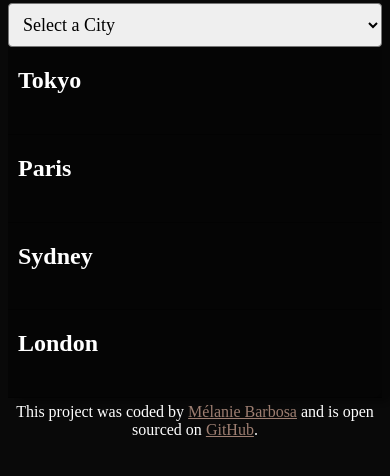
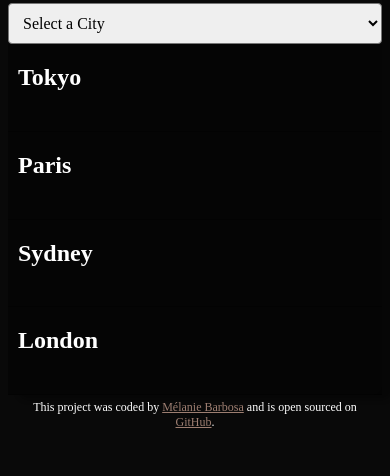
Before and after one commit to MAGBarbosa/world-clock, a plain HTML site: page index.html in a window 390 px wide. Shown: the part 86-562 px from the top of the page. Drawn offline with nearby package versions, Linux system fonts and the light colour scheme; a script that the page names is missing.

Commit message:
Adjusted font-sizes

```diff
--- a/styles.css
+++ b/styles.css
@@ -73,4 +73,11 @@ h2 {
   .time {
     font-size: 24px;
   }
+
+  footer {
+    font-size: 12px;
+  }
+  select {
+    font-size: 16px;
+  }
 }
```
